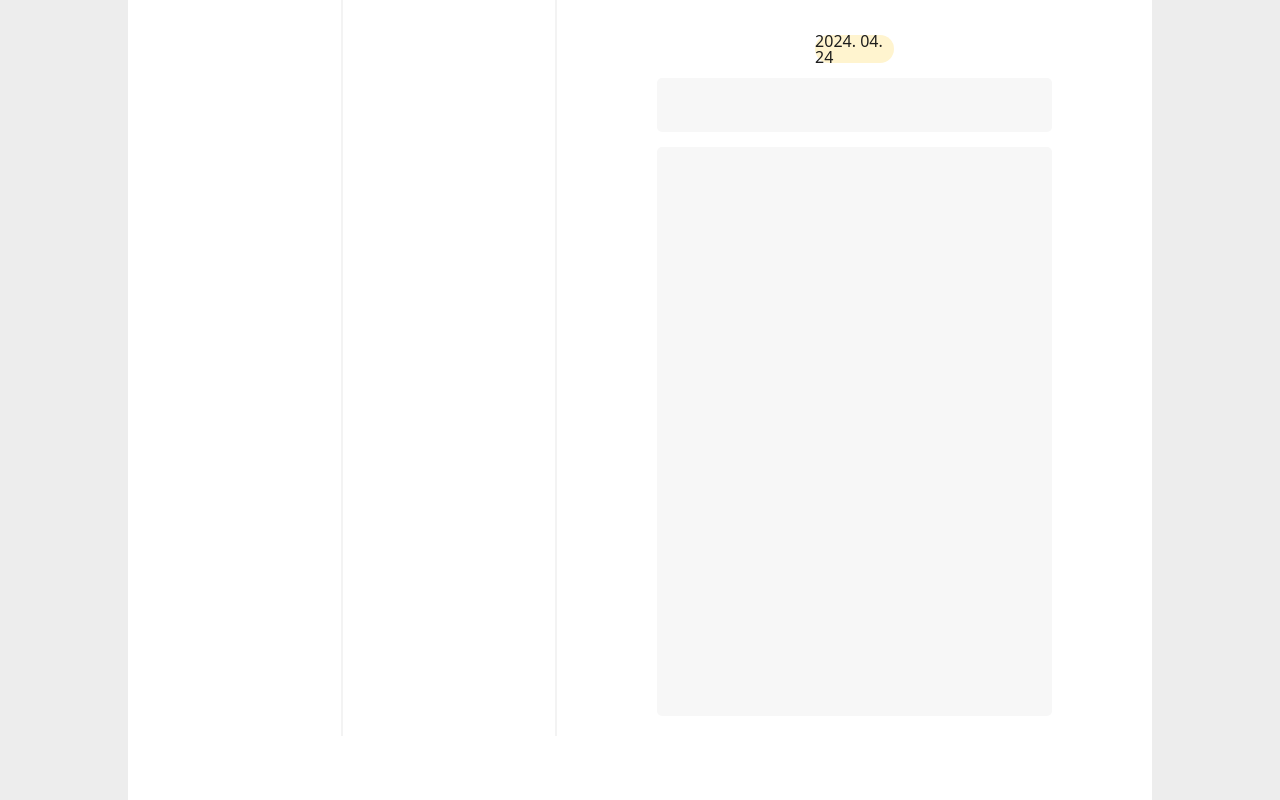
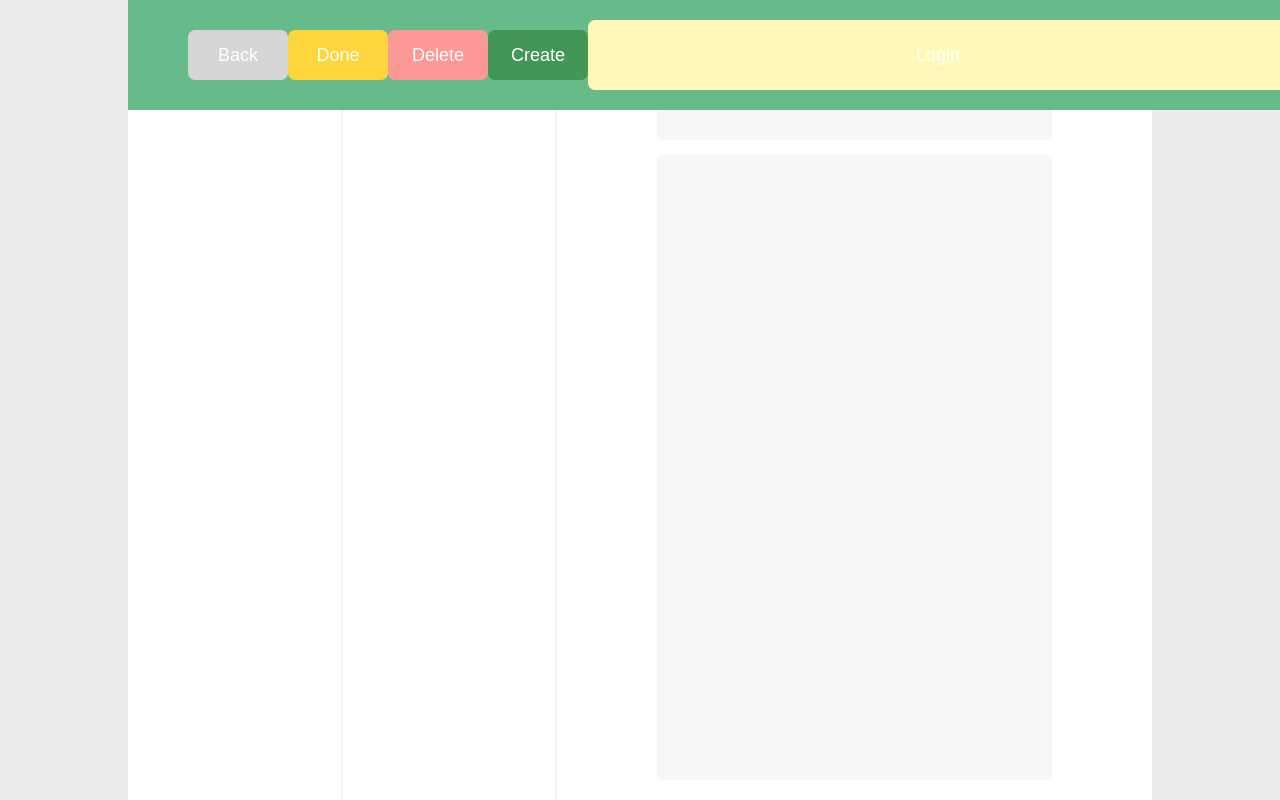
Before and after one commit to Jeongchanyeong/ToDo-List, a React (Create React App) app in the folder todo-list/: page / in a window 1280 px wide. Built offline with nearby package versions, Linux system fonts and the light colour scheme.

Commit message:
fix: Header 컴포넌트 수정 예정

```diff
--- a/todo-list/src/App.tsx
+++ b/todo-list/src/App.tsx
@@ -1,4 +1,6 @@
 import Router from './Router';
+import Button from './common/Button';
+import Header from './common/Header';
 
 const dummyList = [
   {
--- a/todo-list/src/common/Header.tsx
+++ b/todo-list/src/common/Header.tsx
@@ -1,35 +1,36 @@
 import styled from 'styled-components';
+import Button from './Button';
 
 const Wrapper = styled.div`
   display: flex;
   align-items: center;
-  justify-content: space-between;
-  background-color: #67ba89;
+
+  background-color: ${(props) => props.theme.bgColor.lightGreen};
+  position: fixed;
   width: 100%;
-  height: 8vh;
-`;
-const PageNameWrapper = styled.div`
-  display: flex;
-  justify-content: center;
-  flex: 1;
-  color: white;
-  font-size: 50px;
-  margin-left: 120px;
-`;
-const ButtonWrapper = styled.div`
-  margin-right: 15px;
+  padding: 20px 60px;
+
+  top: 0;
 `;
 
-interface HeaderProps {
-  children: string;
-  buttonVariety?: any;
-}
-
-const Header = ({ children, buttonVariety }: HeaderProps) => {
+const Header = () => {
   return (
     <Wrapper>
-      <PageNameWrapper>{children}</PageNameWrapper>
-      <ButtonWrapper>{buttonVariety}</ButtonWrapper>
+      <Button bgColor="default" width="medium" height="medium">
+        Back
+      </Button>
+      <Button bgColor="yellow" width="medium" height="medium">
+        Done
+      </Button>
+      <Button bgColor="red" width="medium" height="medium">
+        Delete
+      </Button>
+      <Button bgColor="darkGreen" width="medium" height="medium">
+        Create
+      </Button>
+      <Button bgColor="lightYellow" width="large" height="large">
+        Login
+      </Button>
     </Wrapper>
   );
 };
--- a/todo-list/src/pages/Home.tsx
+++ b/todo-list/src/pages/Home.tsx
@@ -1,9 +1,8 @@
 import styled from 'styled-components';
 import Header from '../common/Header';
-import Button from '../common/Button';
+
 import TodoList from '../components/TodoList';
 import Viewer from '../components/Viewer';
-import { useNavigate } from 'react-router-dom';
 
 const Wrapper = styled.div`
   background-color: #ffffff;
@@ -13,12 +12,13 @@ const Wrapper = styled.div`
 
 const TodoListWrapper = styled.div`
   display: flex;
-  height: 92vh;
+  height: 100vh;
 `;
 const Home = () => {
-  const navigate = useNavigate();
   return (
     <Wrapper>
+      <Header />
+
       <TodoListWrapper>
         <TodoList />
         <TodoList />
```
